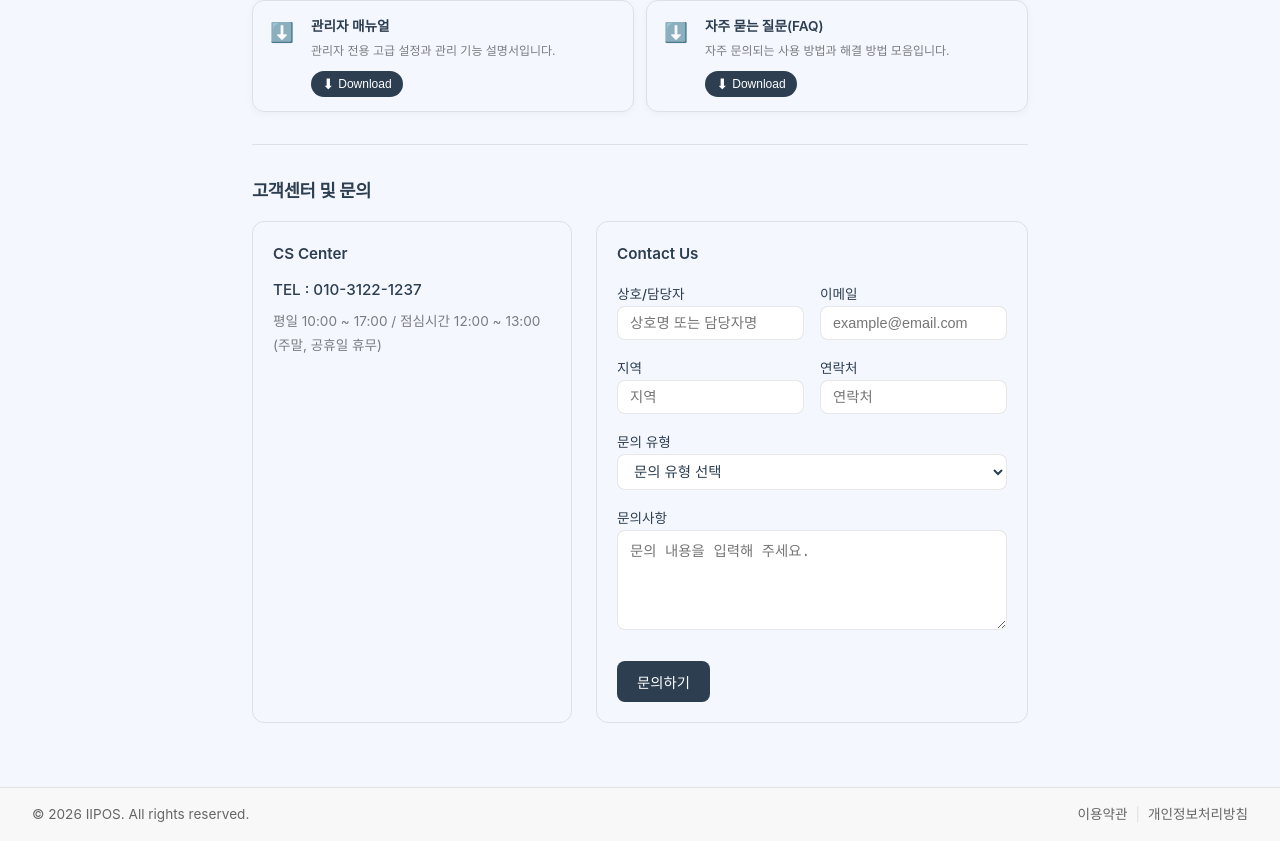
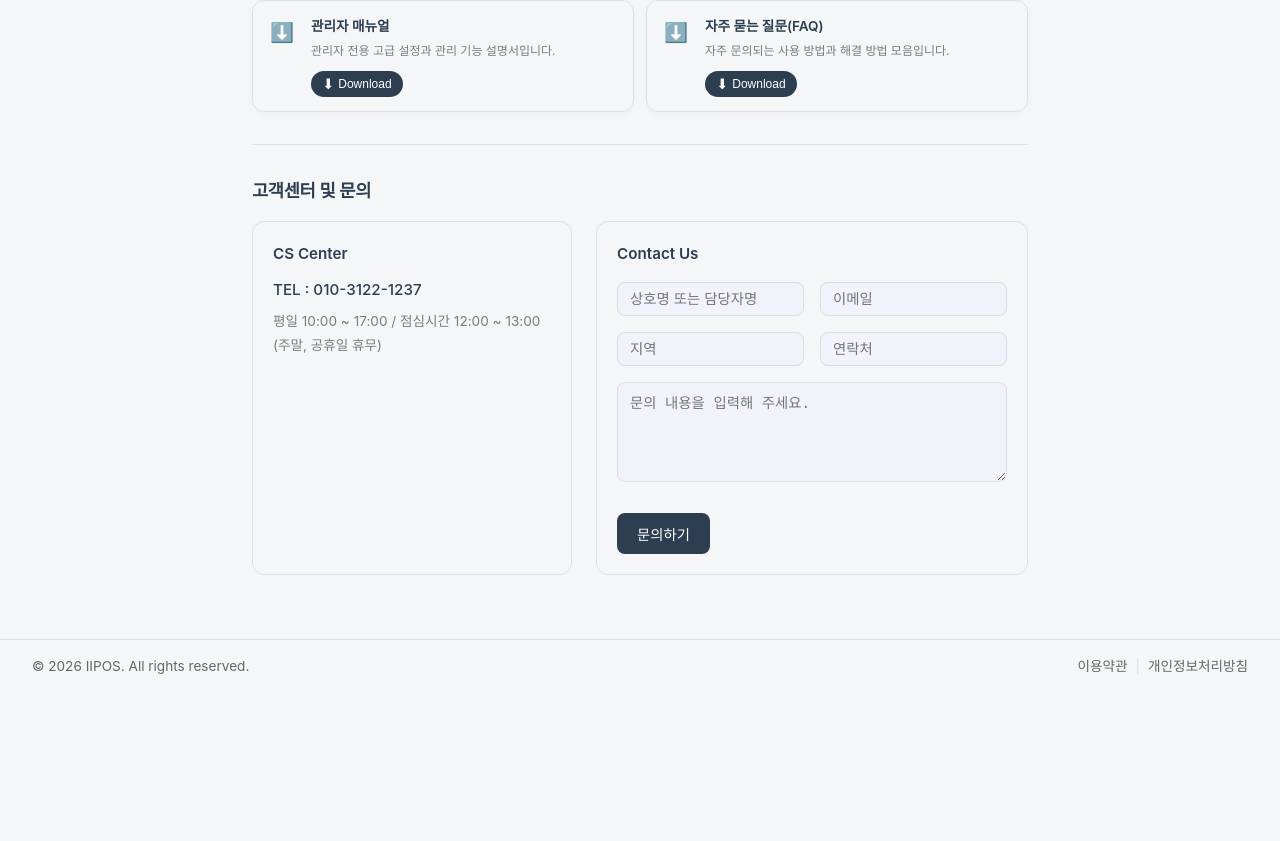
Before and after one commit to allyus/iipos, a Vue app in the folder frontend/: page / in a window 1280 px wide. Shown: the part 532-1373 px from the top of the page. After the commit the page ends 1225 px from the top, so only its background shows below. Built offline with nearby package versions, Linux system fonts and the light colour scheme; the HTML template or start-up script is replaced by a standard one.

Commit message:
수정완료.

```diff
--- a/frontend/src/App.vue
+++ b/frontend/src/App.vue
@@ -438,7 +438,6 @@ nav a {
 .footer {
   margin-top: auto;
   border-top: 1px solid var(--color-border);
-  background: var(--color-background-soft, var(--color-background));
 }
 
 .footer__wrapper {
@@ -494,7 +493,7 @@ nav a {
 }
 
 :global(body) {
-  background: #f5f7ff;
+  background: #f5f6f8;
 
 }
 </style>
--- a/frontend/src/views/HomeView.vue
+++ b/frontend/src/views/HomeView.vue
@@ -76,7 +76,6 @@ function stopHeroScroll() {
 
 // Contact Us 폼
 const inquiryTypes = [
-  { value: '', label: '문의 유형 선택' },
   { value: 'product', label: '제품구매' },
   { value: 'delivery', label: '배송' },
   { value: 'exchange', label: '교환' },
@@ -309,7 +308,7 @@ onUnmounted(() => {
           <form class="contact-form" @submit.prevent>
             <div class="contact-form__row contact-form__row--2col">
               <div class="contact-form__field">
-                <label for="contact-company">상호/담당자</label>
+
                 <input
                   id="contact-company"
                   v-model="contactForm.company"
@@ -318,18 +317,16 @@ onUnmounted(() => {
                 />
               </div>
               <div class="contact-form__field">
-                <label for="contact-email">이메일</label>
                 <input
                   id="contact-email"
                   v-model="contactForm.email"
                   type="email"
-                  placeholder="example@email.com"
+                  placeholder="이메일"
                 />
               </div>
             </div>
             <div class="contact-form__row contact-form__row--2col">
               <div class="contact-form__field">
-                <label for="contact-region">지역</label>
                 <input
                   id="contact-region"
                   v-model="contactForm.region"
@@ -338,7 +335,6 @@ onUnmounted(() => {
                 />
               </div>
               <div class="contact-form__field">
-                <label for="contact-phone">연락처</label>
                 <input
                   id="contact-phone"
                   v-model="contactForm.phone"
@@ -347,26 +343,31 @@ onUnmounted(() => {
                 />
               </div>
             </div>
+            <!--<div class="contact-form__row">
+              <div class="contact-form__field">
+                <div
+                  class="contact-form__radio-group"
+                  role="radiogroup"
+                  aria-labelledby="contact-type-label">
+                  <div
+                    class="contact-form__radio"
+                    v-for="opt in inquiryTypes"
+                    :key="opt.value">
+                    <label>
+                      <input
+                        type="radio"
+                        name="contact-type"
+                        v-model="contactForm.inquiryType"
+                        :value="opt.value"
+                      />
+                      <span>{{ opt.label }}</span>
+                    </label>
+                  </div>
+                </div>
+              </div>
+            </div>-->
             <div class="contact-form__row">
               <div class="contact-form__field">
-                <label for="contact-type">문의 유형</label>
-                <select
-                  id="contact-type"
-                  v-model="contactForm.inquiryType"
-                >
-                  <option
-                    v-for="opt in inquiryTypes"
-                    :key="opt.value"
-                    :value="opt.value"
-                  >
-                    {{ opt.label }}
-                  </option>
-                </select>
-              </div>
-            </div>
-            <div class="contact-form__row">
-              <div class="contact-form__field">
-                <label for="contact-message">문의사항</label>
                 <textarea
                   id="contact-message"
                   v-model="contactForm.message"
@@ -544,7 +545,9 @@ onUnmounted(() => {
   color: var(--color-heading);
 }
 
-.contact-form__field input,
+.contact-form__field input[type="text"],
+.contact-form__field input[type="email"],
+.contact-form__field input[type="tel"],
 .contact-form__field select,
 .contact-form__field textarea {
   width: 100%;
@@ -552,13 +555,40 @@ onUnmounted(() => {
   border: 1px solid var(--color-border);
   border-radius: 8px;
   font-size: 0.9rem;
-  background: var(--color-background);
+  background: #f1f3fa;
   color: var(--color-text);
 }
 
 .contact-form__field textarea {
   resize: vertical;
   min-height: 100px;
+}
+
+.contact-form__radio-group {
+  display: flex;
+  align-items: center;
+  flex-wrap: wrap;
+  gap: 0.75rem;
+}
+
+.contact-form__label {
+  font-size: 0.85rem;
+  font-weight: 500;
+  color: var(--color-heading);
+  margin-right: 0.5rem;
+}
+
+.contact-form__radio label {
+  display: inline-flex;
+  align-items: center;
+  gap: 0.25rem;
+  font-size: 0.85rem;
+  cursor: pointer;
+}
+
+.contact-form__radio input[type="radio"] {
+  width: auto;
+  margin: 0;
 }
 
 .contact-form__actions {
```
